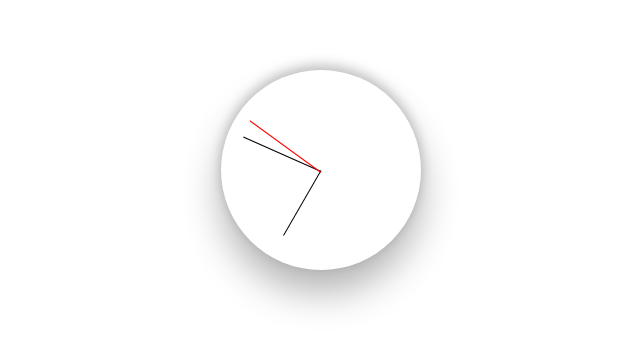
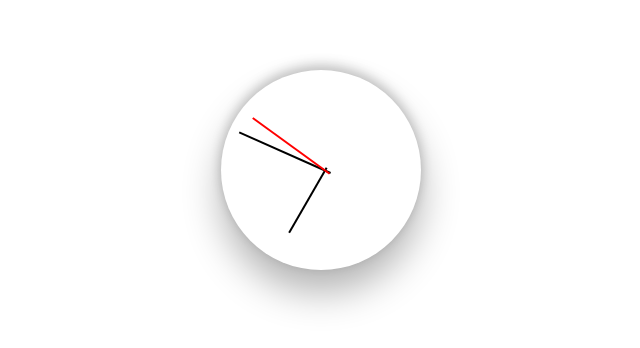
Before and after one commit to jman294/clock, a plain HTML site: page index.html in a window 1280 px wide. Shown: the part 230-578 px from the top of the page, 319-959 px from the left. Drawn offline with Linux system fonts and the light colour scheme.

Commit message:
Fix hand position

```diff
--- a/clock.css
+++ b/clock.css
@@ -26,11 +26,11 @@ body {
 .hand {
   background: black;
   width: 95;
-  height: 1px;
-  position: relative;
+  height: 2px;
+  position: fixed;
   left: 50%;
   top: 50%;
-  transform-origin: 0% 50%;
+  transform-origin: 5% 50%;
 }
 
 #hour {
@@ -38,11 +38,11 @@ body {
 }
 
 #minute {
-  width: 85;
+  width: 100;
 }
 
 #second {
-  width: 88;
+  width: 95;
   background-color: red;
 }
 
```
